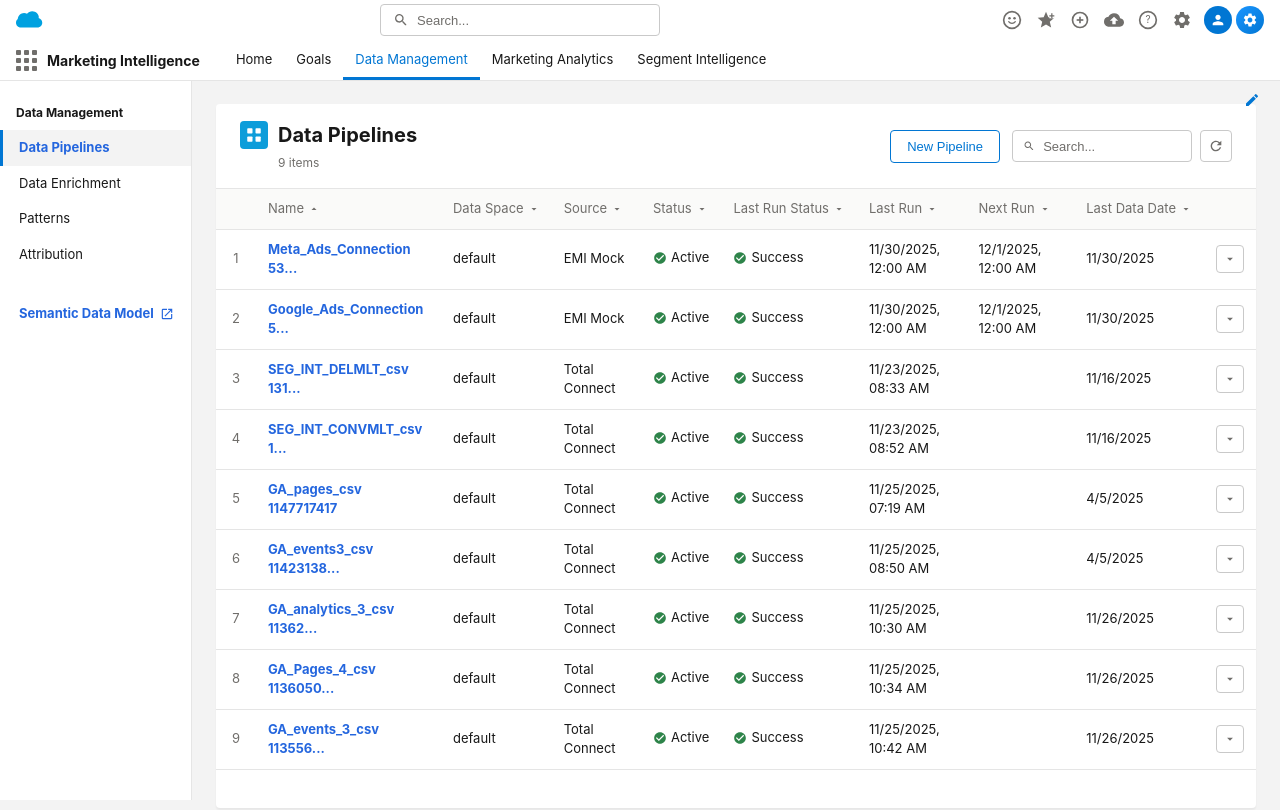
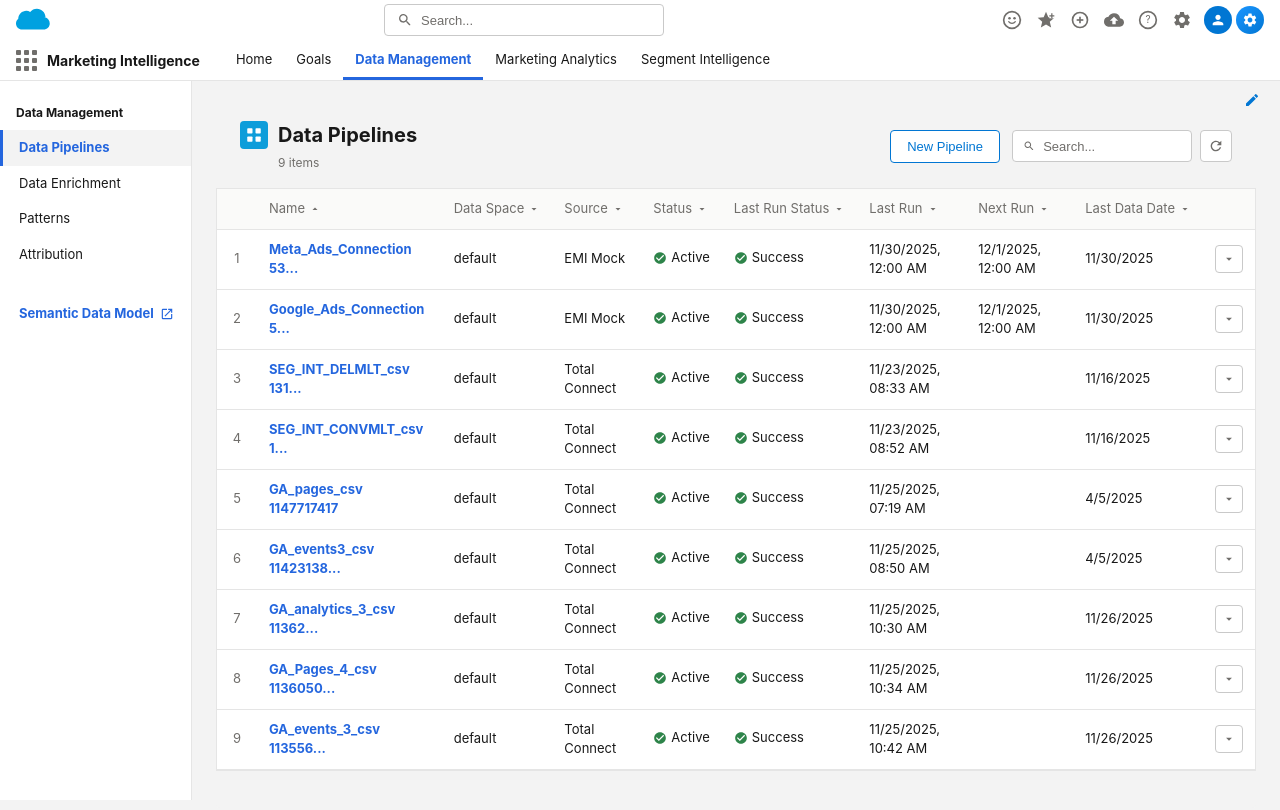
Before and after one commit to hjanowski/Pivot, a plain HTML site: page index.html in a window 1280 px wide. Drawn offline with Linux system fonts and the light colour scheme.

Commit message:
Update index.html

```diff
--- a/index.html
+++ b/index.html
@@ -40,8 +40,8 @@
         }
 
         .cloud-logo {
-            width: 28px;
-            height: 20px;
+            width: 36px;
+            height: 26px;
         }
 
         .cloud-logo svg {
@@ -193,7 +193,8 @@
         }
 
         .nav-item.active {
-            color: #0176d3;
+            color: #2466de;
+            font-weight: 700;
         }
 
         .nav-item.active::after {
@@ -203,7 +204,7 @@
             left: 0;
             right: 0;
             height: 3px;
-            background-color: #0176d3;
+            background-color: #2466de;
         }
 
         .header-icon {
@@ -310,7 +311,7 @@
         }
 
         .sidebar-nav-item.active {
-            border-left-color: #0176d3;
+            border-left-color: #2466de;
             background-color: #f3f3f3;
             color: #2466de;
             font-weight: 700;
@@ -339,9 +340,8 @@
         }
 
         .content-wrapper {
-            background-color: #ffffff;
+            background-color: #f3f3f3;
             border-radius: 4px;
-            box-shadow: 0 2px 2px rgba(0, 0, 0, 0.05);
             min-height: calc(100vh - 96px);
         }
 
@@ -351,7 +351,7 @@
             align-items: center;
             justify-content: space-between;
             padding: 16px 24px;
-            border-bottom: 1px solid #e5e5e5;
+            background-color: #f3f3f3;
         }
 
         .page-title-section {
@@ -476,6 +476,8 @@
         /* Data Table */
         .data-table-container {
             overflow-x: auto;
+            background-color: #ffffff;
+            border: 1px solid #e5e5e5;
         }
 
         .data-table {
```
